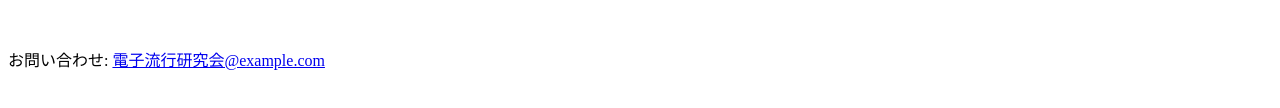
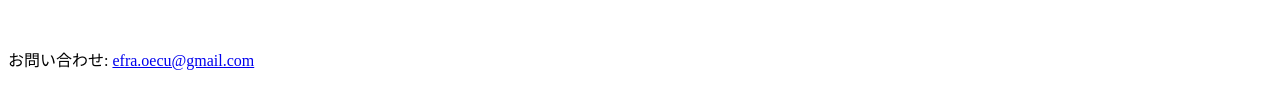
Before and after one commit to efra-oecu/efra-oecu.github.io, a plain HTML site: page index.html in a window 1280 px wide. Shown: the part 296-404 px from the top of the page. Drawn offline with Linux system fonts and the light colour scheme.

Commit message:
Update contact email in index.html

```diff
--- a/index.html
+++ b/index.html
@@ -27,6 +27,6 @@
 <!--
 電子流行研究会の連絡先情報をちゃんと書く
 -->
-<p>お問い合わせ: <a href="mailto:電子流行研究会@example.com">電子流行研究会@example.com</a></p>
+<p>お問い合わせ: <a href="mailto:efra.oecu@gmail.com">efra.oecu@gmail.com</a></p>
 </footer>
 </html>
```
